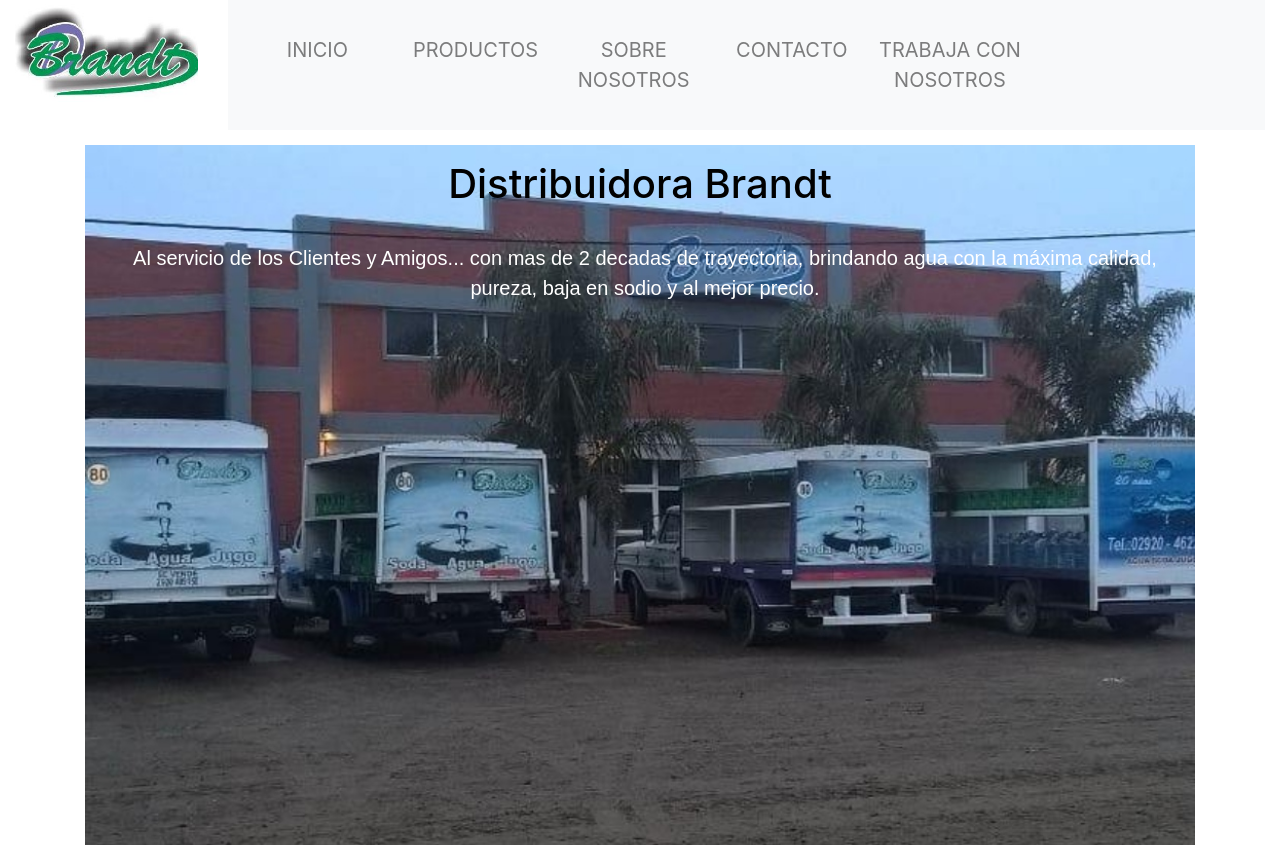
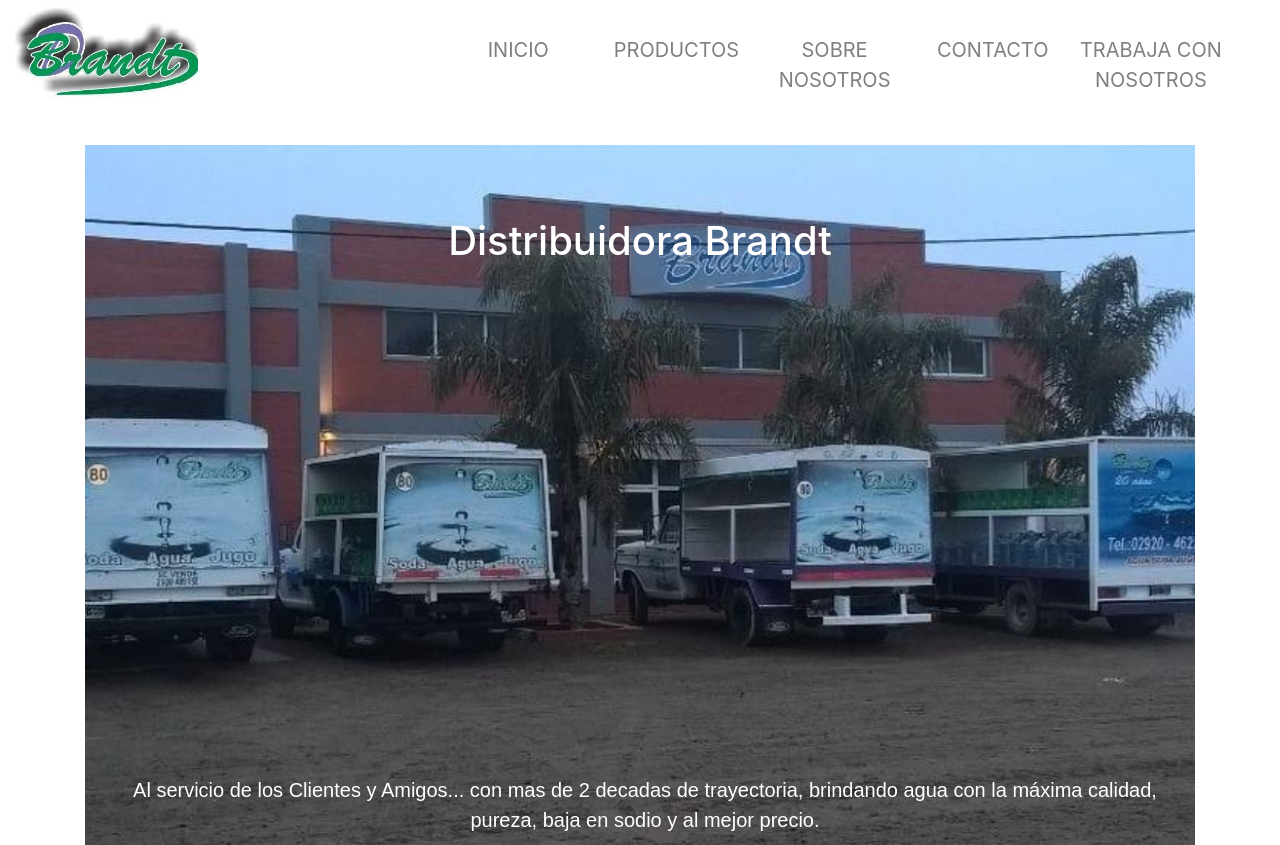
Before and after one commit to JonathanLeder/distribuidoraLeder, a website: page index.html in a window 1280 px wide. Shown: the top 845 px of the page. Drawn offline with nearby package versions, Linux system fonts and the light colour scheme; a web font is replaced by a local one.

Commit message:
correcciones

```diff
--- a/index.html
+++ b/index.html
@@ -27,9 +27,9 @@
 			<img src="assets/img/logo1M.jpg" alt="Logo de aguas Brandt" class="img-fluid">
 			<!-- cierre logo-->
 			</div>
-			<div class="col-lg-10 col-xs-12">
+			<div class="col-lg-10 col-xs-12 nav nav__div">
 	<!--inicio nav-->
-				<nav class="navbar navbar-expand-lg navbar-light bg-light justify-content-end">
+				<nav class="navbar navbar-expand-lg navbar-light justify-content-end ">
   					<button class="navbar-toggler" type="button" data-toggle="collapse" data-target="#navbarNav" aria-controls="navbarNav" aria-expanded="false" aria-label="Toggle navigation" >
     				<span class="navbar-toggler-icon"></span>
   					</button>
--- a/scss/_colores.scss
+++ b/scss/_colores.scss
@@ -61,8 +61,12 @@
  }
  .textoFondo
  {
-	background-attachment: fixed;
 	color: $blanco;
+ }
+
+ .textoInicio
+ {
+   color:$blanco;
  }
 
  .fondoC
--- a/scss/_estructura.scss
+++ b/scss/_estructura.scss
@@ -60,9 +60,9 @@
 .nav__div
 {
 	display:flex;
-	justify-content:space-around;
-	align-items:center!important;
+	 justify-content:flex-end;
 }
+
 
 
 .header
@@ -217,18 +217,16 @@
 
 .textoInicio
 {
-	padding:15px;
+	display:inline-block;
+	margin-bottom:500px;
 }
 
-.textoFondo
-{
-	display:flex;
-	justify-content:center;
-	align-items:flex-end;
-	text-align:center;
-	padding:10px;
-
-
+.fondoDeInicio {
+    background-repeat: no-repeat;
+    background-position: center;
+    display: flex;
+    align-items: flex-end;
+    text-align:center;
 }
 
 
@@ -259,12 +257,6 @@
 	justify-content: center;
 }
 
-
-.fondoDeInicio
-{
-	background-repeat:no-repeat;
-	background-position:map-get($estilos,centro);
-}
 
 
 .seccion
```
Also changed, not shown: pages/Sobrenos.html (+2 -2 lines), pages/Trabajaconnosotros.html (+2 -2 lines), pages/contacto.html (+2 -2 lines), pages/productos.html (+2 -2 lines), CSS/style.css.
